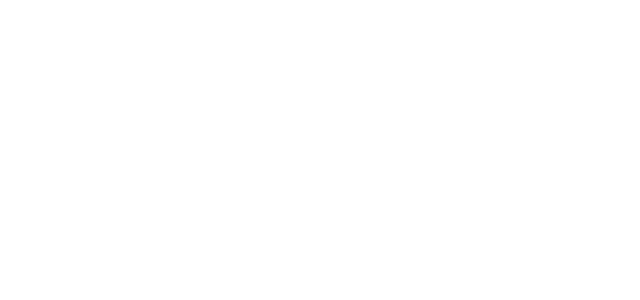
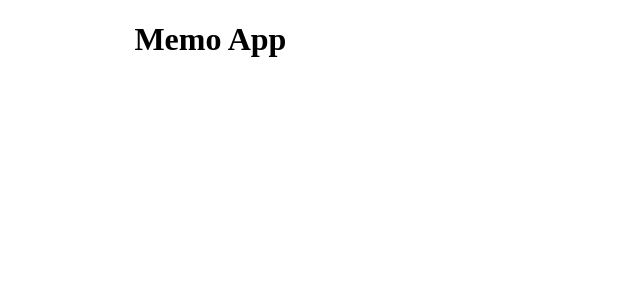
Before and after one commit to haruguchi-yuma/memo-spa, a Vue app: page / in a window 1280 px wide. Shown: the top 300 px of the page, without its empty margins (0-640 px from the left). Built offline with nearby package versions, Linux system fonts and the light colour scheme.

Commit message:
ヘッダーコンポーネントの作成

```diff
--- a/src/App.vue
+++ b/src/App.vue
@@ -1,13 +1,23 @@
 <template>
   <div id="app">
+    <MemoHeader></MemoHeader>
   </div>
 </template>
 
 <script>
+import MemoHeader from './components/MemoHeader.vue'
+
 export default {
-  name: 'App'
+  name: 'App',
+  components: {
+    MemoHeader
+  }
 }
 </script>
 
 <style scoped>
+#app {
+  width: 80%;
+  margin: 0 auto;
+}
 </style>
--- /dev/null
+++ b/src/components/MemoHeader.vue
@@ -0,0 +1,5 @@
+<template>
+  <div>
+    <h1>Memo App</h1>
+  </div>
+</template>
```
